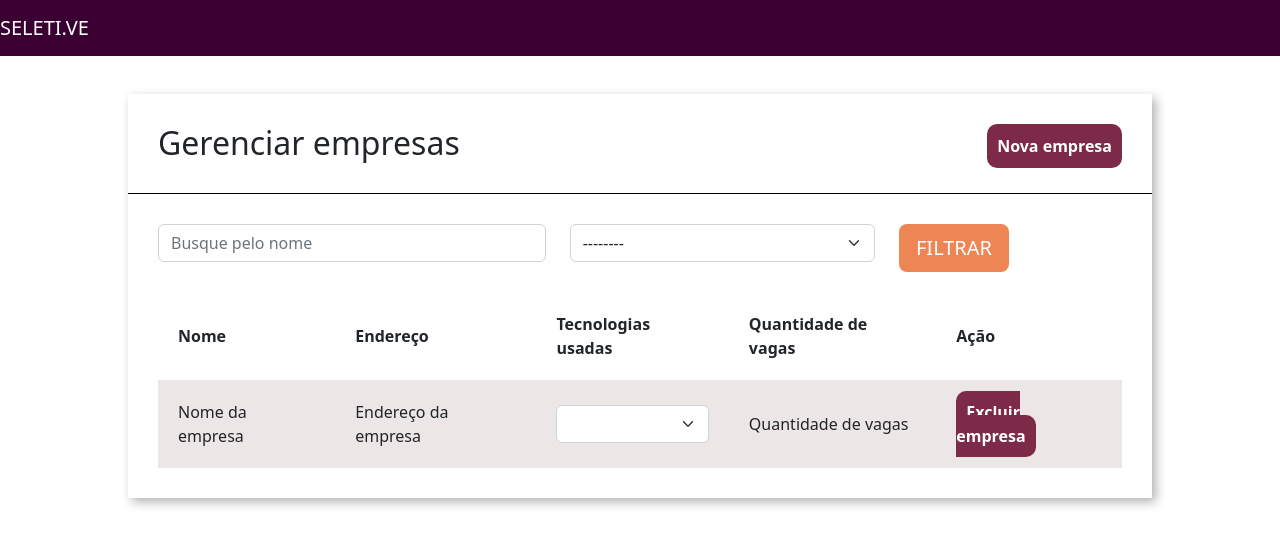
After one commit to thiagotech86/seletive, a Django app: page /home/empresas/ in a window 1280 px wide. The commit adds this page. Shown: the top 546 px of the page. Run offline with Django 5.2, Linux system fonts and the light colour scheme; lists and menus that the app fills with data are empty.

Commit message:
Messages / Template listagem

```diff
--- /dev/null
+++ b/empresa/templates/empresa.html
@@ -0,0 +1,77 @@
+{% extends 'base.html' %}
+{% load static %}
+{% block 'head' %}
+    <link href="{% static 'empresa/css/empresas.css' %}" rel="stylesheet">
+{% endblock%}
+{% block 'body' %}
+    <div class="wrapper">
+        <div class="box">
+            <div class="header-box">
+                {% if messages %}
+                    {% for message in messages %}
+                        <section class="alert {{message.tags}}">
+                            {{message}}
+                        </section>
+                    {% endfor %}
+                {% endif %}
+                <h2 class="titulo">Gerenciar empresas</h2>
+                <a class="btn-nova-empresa">Nova empresa</a>
+            </div>
+            <div class="borda-box"></div>
+            <div class="body-box">
+
+                <form>
+                <div class="row">
+
+                        <div class="col-md-5">
+                            <input type="text" placeholder="Busque pelo nome" class="form-control" name="nome">
+                        </div>
+
+                        <div class="col-md-4">
+                            <select class="form-select" name="tecnologias">
+                                <option value="">--------</option>
+                            </select>
+                        </div>
+
+                    <div class="col-md-3">
+                        <input type="submit" value="FILTRAR" class="btn btn-lg btn-orange">
+                    </div>
+                </div>
+                </form>
+
+                <table class="tabela" cellpadding="20">
+                    <tr>
+                        <th>Nome</th>
+                        <th>Endereço</th>
+                        <th>Tecnologias usadas</th>
+                        <th>Quantidade de vagas</th>
+                        <th>Ação</th>
+                    </tr>
+
+
+                        <tr class="tabela-linha" >
+                            <td>Nome da empresa</td>
+                            <td>Endereço da empresa</td>
+                            <td>
+                                <select class="form-select">
+                                    <option></option>
+                                </select>
+                            </td>
+                            <td>
+                                Quantidade de vagas
+                            </td>
+                            <td>
+                                <a class="btn-excluir">Excluir empresa</a>
+                            </td>
+                        </tr>
+
+                </table>
+            </div>
+
+
+
+
+        </div>
+    </div>
+
+{% endblock%}
--- a/empresa/urls.py
+++ b/empresa/urls.py
@@ -4,5 +4,6 @@ from . import views
 
 urlpatterns = [
     path('nova_empresa/',views.nova_empresa, name='nova_empresa'),
+    path('empresas/', views.empresas, name="empresa")
 
 ]
--- a/empresa/views.py
+++ b/empresa/views.py
@@ -1,6 +1,8 @@
 from django.shortcuts import render, redirect
 from django.http import HttpResponse
 from .models import Tecnologias, Empresa
+from django.contrib import messages
+from django.contrib.messages import constants
 
 
 # Create your views here.
@@ -21,15 +23,30 @@ def nova_empresa(request):
 
         # Validações
         if (len(nome.strip()) == 0 or len(email.strip()) == 0 or len(cidade.strip()) == 0 or len(endereco.strip()) == 0 or len(nicho.strip()) == 0 or len(caracteristicas.strip()) == 0 or (not logo)):
-
+            messages.add_message(request, constants.ERROR, 'Preencha todos os campos')
             return redirect('/home/nova_empresa')
 
         if logo.size > 100_000_000: # Validação de tamanho do arquivo
-
+            messages.add_message(request, constants.ERROR, 'A logo da empresa deve ter menos de 10MB')
             return redirect('/home/nova_empresa')
 
         if nicho not in [i[0] for i in Empresa.choices_nicho_mercado]:
-
+            messages.add_message(request, constants.ERROR, 'Nicho de mercado inválido')
             return redirect('/home/nova_empresa')
 
-        return HttpResponse(tecnologias)
+        empresa = Empresa(logo=logo,
+                        nome=nome,
+                        email=email,
+                        cidade=cidade,
+                        endereco=endereco,
+                        nicho_mercado=nicho,
+                        caracteristica_empresa=caracteristicas)
+        empresa.save()
+        empresa.tecnologias.add(*tecnologias) # * utilizado para descompactar a lista de tecnologias
+        empresa.save()
+        messages.add_message(request, constants.SUCCESS, 'Empresa cadastrada com sucesso')
+        return redirect('/home/nova_empresa')
+
+
+def empresas(request):
+    return render(request,'empresa.html')
--- a/templates/base.html
+++ b/templates/base.html
@@ -8,7 +8,7 @@
     <title>{% block 'title' %}{% endblock%}</title>
     <link href="https://cdn.jsdelivr.net/npm/bootstrap@5.2.2/dist/css/bootstrap.min.css" rel="stylesheet">
 
-    {% block 'head' %}{% endblock%}
+    {% block 'head' %}{% endblock%} <!--block head para importação do css-->
   </head>
   <body>
 
--- /dev/null
+++ b/templates/static/empresa/css/empresas.css
@@ -0,0 +1,80 @@
+.wrapper {
+    margin-top: 3%;
+    display: flex;
+    flex-direction: row;
+    justify-content: center;
+    align-items: center;
+}
+
+.box {
+
+    width: 80vw;
+    background: #fff;
+    box-shadow: 4px 4px 10px rgba(0,0,0,.3);
+}
+
+
+.titulo{
+    display: inline;
+}
+
+.btn-nova-empresa{
+    float: right;
+    text-decoration: none;
+    color: white;
+    background-color: #7D2948;
+    padding: 10px;
+    border-radius: 10px;
+    font-weight: bold;
+}
+
+.btn-nova-empresa:hover{
+    color: white;
+    text-decoration: none;
+    background-color: #631f38;
+}
+
+.btn-excluir:hover{
+    color: white;
+    text-decoration: none;
+    background-color: #631f38;
+}
+
+.header-box{
+
+    padding: 30px;
+
+}
+
+.borda-box{
+    border-top: 1px solid black;
+}
+
+.body-box{
+    padding: 30px;
+}
+
+.btn-orange{
+
+    background-color: #ED8554;
+    color: white;
+}
+
+
+.tabela{
+    width: 100%;
+    margin-top: 20px;
+}
+
+.tabela-linha{
+    background-color: #EDE6E6;
+}
+
+.btn-excluir{
+    text-decoration: none;
+    color: white;
+    background-color: #7D2948;
+    padding: 10px;
+    border-radius: 10px;
+    font-weight: bold;
+}
```
Also changed, not shown: empresa/templates/nova_empresa.html (+9 -0 lines), seletive/settings.py (+13 -0 lines), db.sqlite3, media/logo_empresa/THM-INFO_Logotipo_WR8BFtM.png (added), media/logo_empresa/THM-INFO_Logotipo_ekvxHiV.png (added), media/logo_empresa/THM-INFO_Logotipo_ufh7Jrc.png (added).
